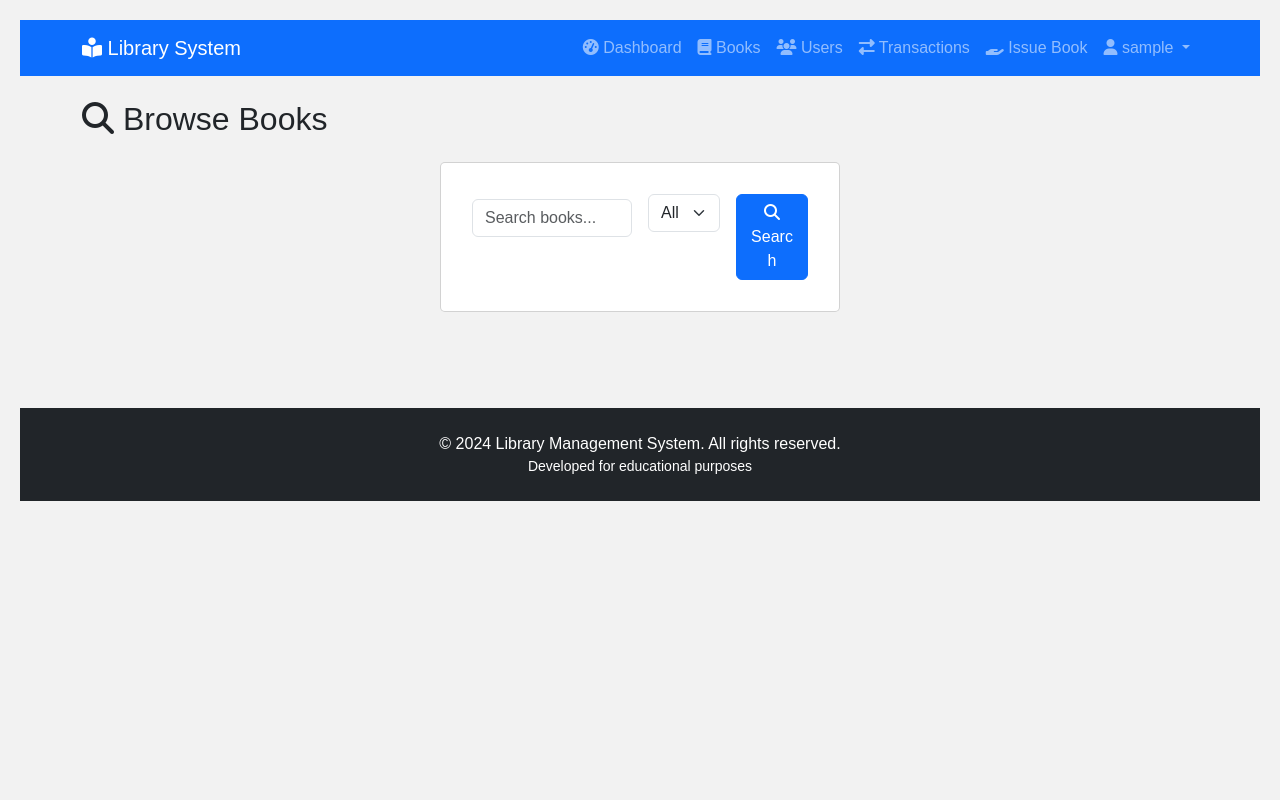
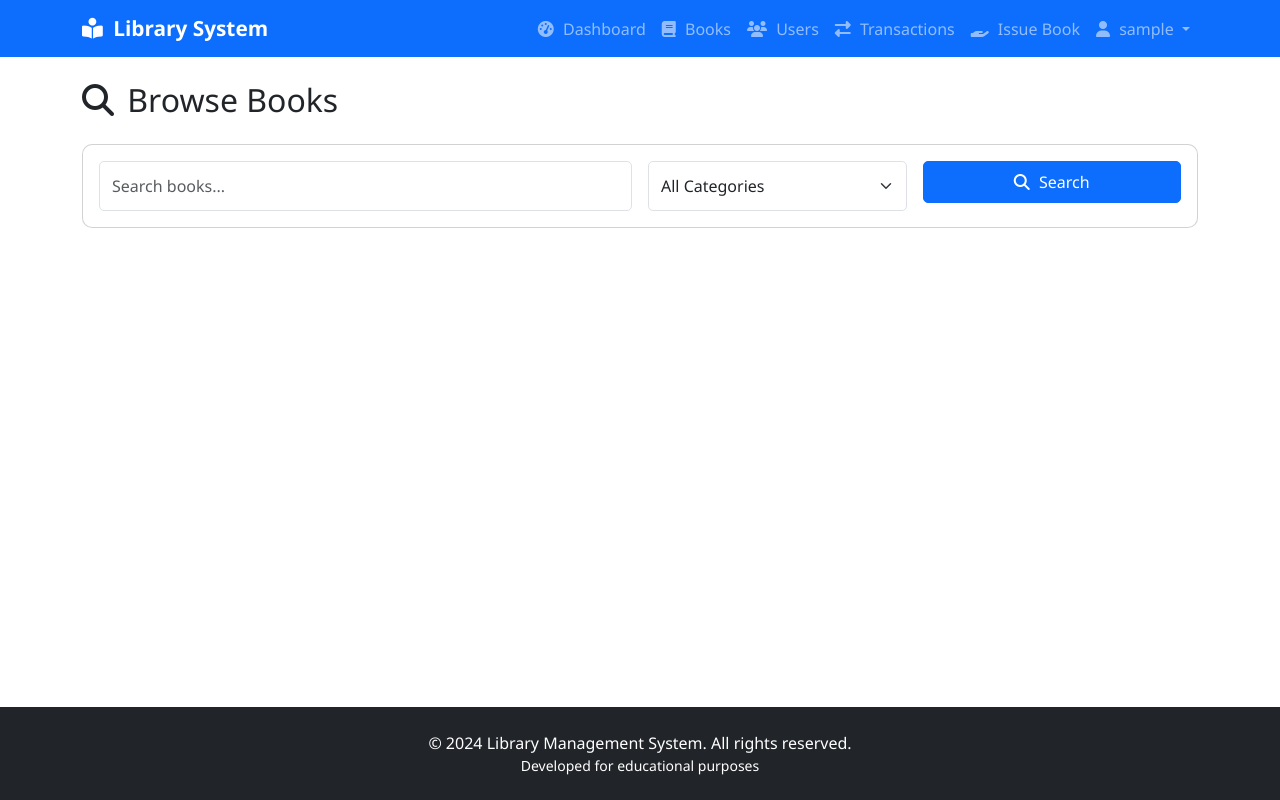
Before and after one commit to MouneeshD/library-management-system, a Flask app: page /user/browse in a window 1280 px wide. Run offline with Flask 3, Linux system fonts and the light colour scheme; the visitor is signed in with stand-in values (Sample User, id 1); data that the repository does not hold is empty; some libraries are stand-ins or nearby versions.

Commit message:
After add in css

```diff
--- a/app.py
+++ b/app.py
@@ -88,4 +88,5 @@ if __name__ == '__main__':
         mongo.db.transactions.create_index('issue_date')
         mongo.db.transactions.create_index('status')
 
+
     app.run(debug=True, host='0.0.0.0', port=5000)
--- a/static/css/style.css
+++ b/static/css/style.css
@@ -1,40 +1,231 @@
-body {
-    font-family: Arial, sans-serif;
-    background-color: #f2f2f2;
-    padding: 20px;
+/* Library Management System - Custom Styles */
+
+:root {
+    --primary-color: #0d6efd;
+    --secondary-color: #6c757d;
+    --success-color: #198754;
+    --danger-color: #dc3545;
+    --warning-color: #ffc107;
+    --info-color: #0dcaf0;
 }
 
-h1 {
-    text-align: center;
+body {
+    font-family: 'Segoe UI', Tahoma, Geneva, Verdana, sans-serif;
+    min-height: 100vh;
+    display: flex;
+    flex-direction: column;
 }
 
+main {
+    flex: 1;
+}
+
+/* Navigation */
+.navbar-brand {
+    font-weight: 600;
+    font-size: 1.3rem;
+}
+
+/* Cards */
 .card {
-    background-color: white;
-    padding: 15px;
-    margin: 15px auto;
-    width: 400px;
+    border-radius: 10px;
+    transition: transform 0.2s, box-shadow 0.2s;
+}
+
+.card:hover {
+    transform: translateY(-2px);
+    box-shadow: 0 4px 12px rgba(0,0,0,0.1);
+}
+
+.card-title {
+    font-weight: 600;
+    margin-bottom: 0.5rem;
+}
+
+/* Tables */
+.table-responsive {
+    border-radius: 10px;
+    overflow: hidden;
+}
+
+.table thead {
+    font-weight: 600;
+}
+
+/* Buttons */
+.btn {
+    border-radius: 5px;
+    padding: 0.5rem 1rem;
+    font-weight: 500;
+    transition: all 0.3s;
+}
+
+.btn:hover {
+    transform: translateY(-1px);
+    box-shadow: 0 2px 8px rgba(0,0,0,0.15);
+}
+
+/* Forms */
+.form-control, .form-select {
+    border-radius: 5px;
+    padding: 0.75rem;
+}
+
+.form-control:focus, .form-select:focus {
+    border-color: var(--primary-color);
+    box-shadow: 0 0 0 0.2rem rgba(13, 110, 253, 0.25);
+}
+
+/* Alerts */
+.alert {
+    border-radius: 8px;
+    border-left: 4px solid;
+}
+
+.alert-success {
+    border-left-color: var(--success-color);
+}
+
+.alert-danger {
+    border-left-color: var(--danger-color);
+}
+
+.alert-warning {
+    border-left-color: var(--warning-color);
+}
+
+.alert-info {
+    border-left-color: var(--info-color);
+}
+
+/* Footer */
+footer {
+    margin-top: auto;
+}
+
+/* Dashboard Cards */
+.dashboard-card {
+    border-radius: 10px;
+    padding: 1.5rem;
+    margin-bottom: 1rem;
+}
+
+.dashboard-card h5 {
+    font-size: 0.9rem;
+    text-transform: uppercase;
+    letter-spacing: 0.5px;
+    margin-bottom: 0.5rem;
+}
+
+.dashboard-card h2 {
+    font-size: 2.5rem;
+    font-weight: 700;
+    margin: 0;
+}
+
+/* Badges */
+.badge {
+    padding: 0.4em 0.8em;
+    font-weight: 500;
+}
+
+/* Book Cards */
+.book-card {
+    height: 100%;
+    border: none;
+    border-radius: 10px;
+    overflow: hidden;
+}
+
+.book-card img {
+    height: 200px;
+    object-fit: cover;
+}
+
+/* Pagination */
+.pagination {
+    margin-top: 2rem;
+}
+
+.page-link {
+    border-radius: 5px;
+    margin: 0 2px;
+}
+
+/* Loading Spinner */
+.spinner-border {
+    width: 1.5rem;
+    height: 1.5rem;
+}
+
+/* Responsive */
+@media (max-width: 768px) {
+    .dashboard-card h2 {
+        font-size: 2rem;
+    }
+
+    .navbar-brand {
+        font-size: 1.1rem;
+    }
+}
+
+/* Animations */
+@keyframes fadeIn {
+    from {
+        opacity: 0;
+        transform: translateY(10px);
+    }
+    to {
+        opacity: 1;
+        transform: translateY(0);
+    }
+}
+
+.fade-in {
+    animation: fadeIn 0.5s ease-in;
+}
+
+/* Custom Utilities */
+.text-primary-custom {
+    color: var(--primary-color);
+}
+
+.bg-primary-custom {
+    background-color: var(--primary-color);
+}
+
+.shadow-custom {
+    box-shadow: 0 4px 12px rgba(0,0,0,0.08);
+}
+
+/* Table Hover Effect */
+.table tbody tr {
+    transition: background-color 0.2s;
+}
+
+.table tbody tr:hover {
+    background-color: rgba(0,0,0,0.02);
+}
+
+/* Icon Styling */
+.fa, .fas, .far {
+    margin-right: 5px;
+}
+
+/* Custom Scrollbar */
+::-webkit-scrollbar {
+    width: 10px;
+}
+
+::-webkit-scrollbar-track {
+    background: #f1f1f1;
+}
+
+::-webkit-scrollbar-thumb {
+    background: #888;
     border-radius: 5px;
 }
 
-input {
-    width: 100%;
-    padding: 8px;
-    margin: 5px 0;
+::-webkit-scrollbar-thumb:hover {
+    background: #555;
 }
-
-button {
-    width: 100%;
-    padding: 8px;
-    background-color: #4CAF50;
-    color: white;
-    border: none;
-    cursor: pointer;
-}
-
-button:hover {
-    background-color: #45a049;
-}
-
-ul {
-    padding-left: 20px;
-}
--- a/templates/user/browse_books.html
+++ b/templates/user/browse_books.html
@@ -34,7 +34,7 @@
                     <p class="small text-muted mb-1">by {{ book.author }}</p>
                     <p class="small mb-1"><span class="badge bg-secondary">{{ book.category }}</span></p>
                     <p class="small mb-2">Available: <strong>{{ book.available_quantity }}</strong></p>
-                    <a href="{{ url_for('user.book_details', book_id=book._id) }}" class="btn btn-sm btn-primary w-100">View Details</a>
+                   <!-- <a href="{{ url_for('user.book_details', book_id=book._id) }}" class="btn btn-sm btn-primary w-100">View Details</a>-->
                 </div>
             </div>
         </div>
```
Also changed, not shown: init_sample_data.py (+4 -4 lines), templates/404.html (added, +12 -0 lines), templates/500.html (added, +12 -0 lines), 1 other file.
